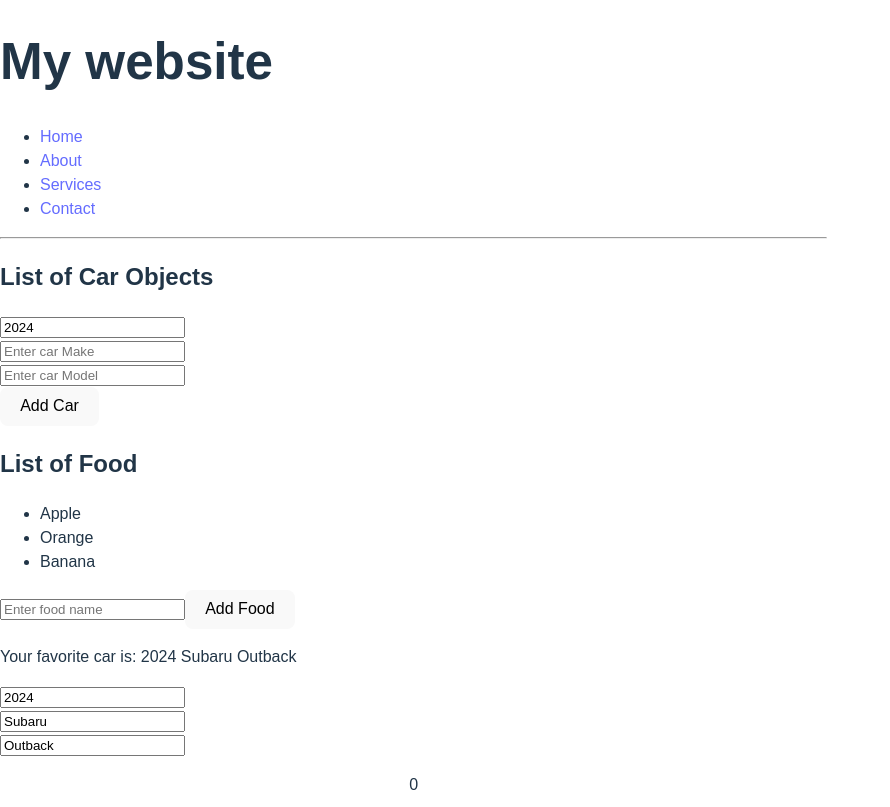
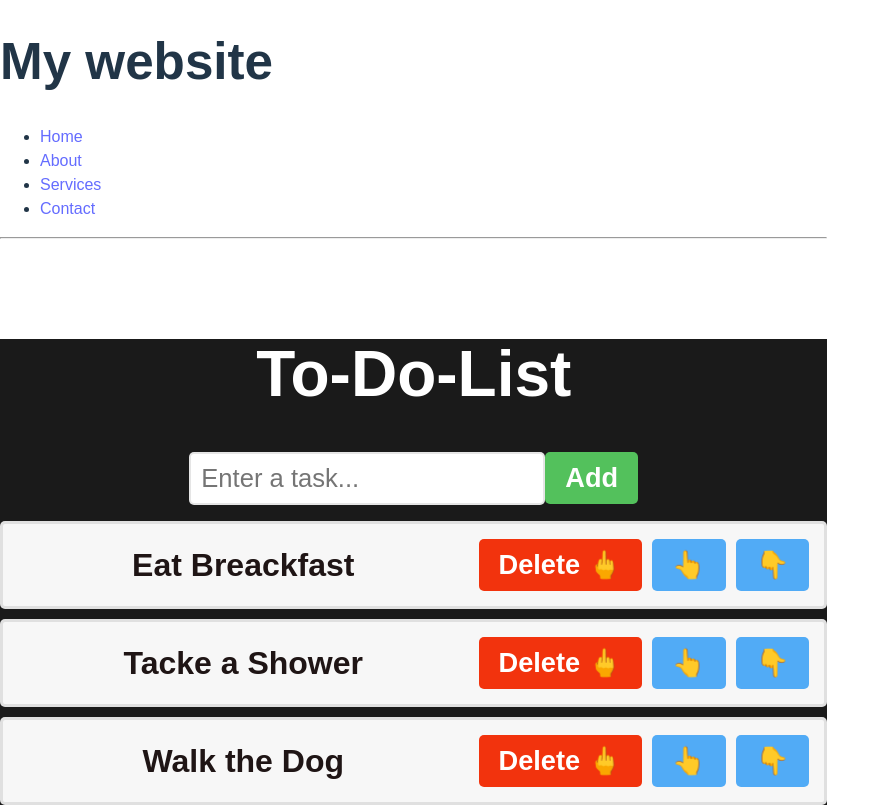
Before and after one commit to makarenkoj/my-react-app, a React (Vite) app: page / in a window 1280 px wide. Shown: the top 807 px of the page, without its empty margins (0-890 px from the left). Built offline with nearby package versions, Linux system fonts and the light colour scheme.

Commit message:
to do tasks

```diff
--- a/src/App.jsx
+++ b/src/App.jsx
@@ -16,6 +16,7 @@
 import UpdateObject from './UpdateObject.jsx'
 import UpdateArray from './UpdateArray.jsx'
 import AddObject from './AddObject.jsx'
+import ToDoList from './ToDoList.jsx'
 
 function App() {
   const fruits = [{id: 1, name:'apple', calories: 95},
@@ -32,6 +33,7 @@
   return(
       <>
           <Header></Header>
+          <ToDoList></ToDoList>
           <AddObject></AddObject>
           <UpdateArray></UpdateArray>
           <UpdateObject></UpdateObject>
--- /dev/null
+++ b/src/ToDoList.jsx
@@ -0,0 +1,68 @@
+import { useState } from "react";
+
+function ToDoList(){
+    const [tasks, setTasks] = useState(['Eat Breackfast', 'Tacke a Shower', 'Walk the Dog']),
+          [newTask, setNewTask] = useState('');
+
+    function handleInputChange(event){
+        setNewTask(event.target.value);
+
+    };
+
+    function addTask(){
+        if(newTask.trim() !== ''){
+            setTasks(t => [...t, newTask]);
+          setNewTask('');
+        };
+    };
+
+    function deleteTask(i){
+        const updatedTasks = tasks.filter((_, index) => index !== i);
+        setTasks(updatedTasks);
+    };
+
+    function moveTaskUp(index){
+        if(index > 0){
+            const updatedTasks = [...tasks];
+            [updatedTasks[index], updatedTasks[index - 1]] = [updatedTasks[index - 1], updatedTasks[index]];
+            setTasks(updatedTasks);
+        };
+    };
+
+    function moveTaskDown(index){
+        if(index < tasks.length - 1){
+          const updatedTasks = [...tasks];
+          [updatedTasks[index], updatedTasks[index + 1]] = [updatedTasks[index + 1], updatedTasks[index]];
+          setTasks(updatedTasks);
+        };
+    };
+
+    return( <div className="to-do-body">
+                <div className='to-do-list'>
+                  <h1>To-Do-List</h1>
+                  <div>
+                    <input type="text" placeholder="Enter a task..." value={newTask} onChange={handleInputChange}/>
+                      <button className="add-button" onClick={addTask}>
+                          Add
+                      </button>
+                  </div>
+                  <ol>
+                    {tasks.map((task, index) => <li key={index}>
+                                                    <span className="text">{task}</span>
+                                                    <button className="delete-button" onClick={() => deleteTask(index)}>
+                                                        Delete 🖕
+                                                    </button>
+                                                    <button className="moove-button" onClick={() => moveTaskUp(index)}>
+                                                        👆
+                                                    </button>
+                                                    <button className="moove-button" onClick={() => moveTaskDown(index)}>
+                                                        👇
+                                                    </button>
+                                                </li>)}
+                  </ol>
+                </div>
+            </div>);
+
+}
+
+export default ToDoList
--- a/src/index.css
+++ b/src/index.css
@@ -230,3 +230,85 @@
     border-radius: 10px;
     border: 3px solid hsl(0, 0% 80%);
 }
+
+.to-do-body{
+    background-color: hsl(0, 0%, 10%)
+}
+.to-do-list{
+    font-family: Arial, sans-serif;
+    text-align: center;
+    margin-top: 100px;
+}
+
+.to-do-list h1{
+    font-size: 4rem;
+    color: white;
+}
+
+.to-do-list button{
+    font-size: 1.7rem;
+    font-weight: bold;
+    padding: 10px 20px;
+    color: white;
+    border: none;
+    border-radius: 5px;
+    cursor: pointer;
+    transition: background-color 0.5s ease;
+}
+
+.add-button{
+    background-color:hsl(125, 47%, 54%)
+}
+
+.add-button:hover{
+  background-color:hsl(125, 47%, 44%)
+}
+
+.delete-button{
+  background-color:hsl(10, 90%, 50%)
+}
+.delete-button:hover{
+  background-color:hsl(10, 90%, 40%)
+}
+
+.moove-button{
+  background-color:hsl(207, 90%, 64%)
+}
+.moove-button:hover{
+  background-color:hsl(207, 90%, 54%)
+}
+
+input[type='text']{
+    font-size: 1.6rem;
+    padding: 10px;
+    border: 2px solid hsla(0, 0%, 80%, 0.5);
+    border-radius: 5px;
+    color: hsl(0, 0%, 80%, 0.5);
+}
+
+.to-do-list ol{
+    padding: 0;
+}
+
+.to-do-list li{
+    font-size: 2rem;
+    font-weight: bold;
+    padding: 15px;
+    background-color: hsl(0, 0%, 97%);
+    margin-bottom: 10px;
+    border: 3px solid hsla(0, 0%, 85%, 0.75);
+    border-radius: 5px;
+    display: flex;
+    align-items: center;
+    color: rgb(31, 21, 21);
+}
+
+.text{
+    flex: 1;
+}
+
+.delete-button, .moove-button{
+    padding: 8px 12px;
+    font-size: 1.4rem;
+    margin-left: 10px;
+}
```
